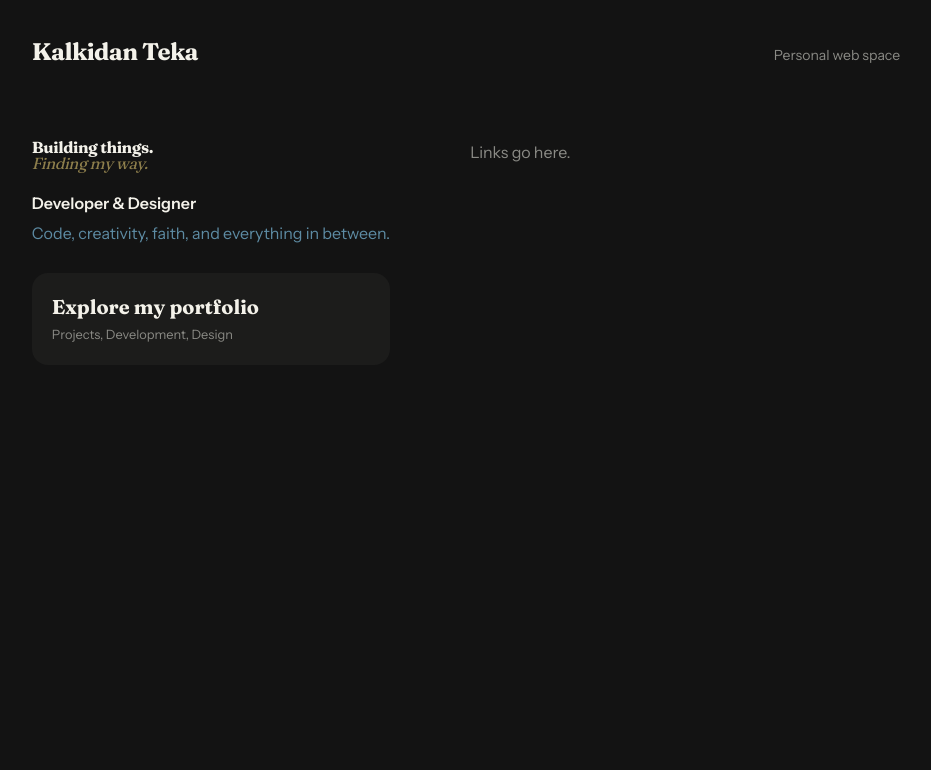
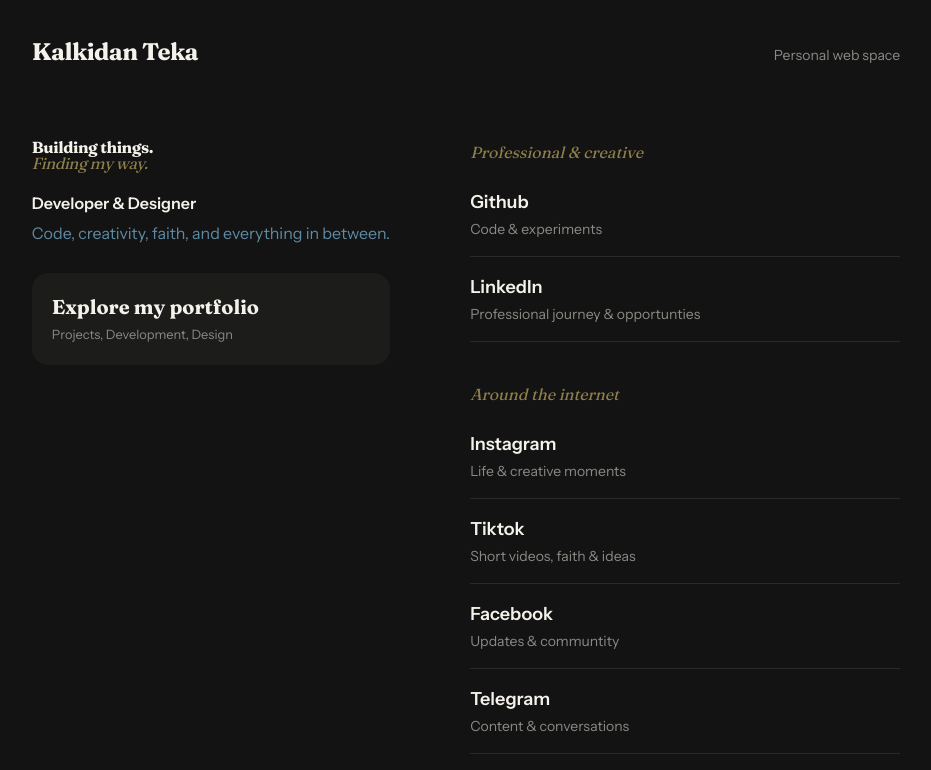
Before and after one commit to kalkidan-teka/my-digital-space, a Next.js app: page / in a window 1280 px wide. Shown: the top 770 px of the page, without its empty margins (174-1105 px from the left). Built offline with nearby package versions, Linux system fonts and the light colour scheme.

Commit message:
feat: movecontent into a typed data file

```diff
--- a/app/page.tsx
+++ b/app/page.tsx
@@ -1,4 +1,4 @@
-import Image from "next/image";
+import { linkGroups, profile } from "@/data/content";
 
 export default function Home() {
   return (
@@ -18,12 +18,8 @@ export default function Home() {
             Finding my way.
           </span>
         </h1>
-        <p className="mb-1.5 mt-5 font-semibold">
-           Developer & Designer
-        </p>
-        <p className="mb-7 max-w-[34ch] text-steel">
-          Code, creativity, faith, and everything in between.
-        </p>
+        <p className="mb-1.5 mt-5 font-semibold">{profile.roles}</p>
+        <p className="mb-7 max-w-[34ch] text-steel">{profile.tagline}</p>
         <a href="#"
            className="flex items-cenetr justify-between gap-5 rounded-2xl border-gold bg-card px-5 py-5"
         >
@@ -39,7 +35,21 @@ export default function Home() {
       </section>
 
       <main>
-        <p className="text-muted">Links go here.</p>
+        {linkGroups.map((group) => (
+          <section key={group.title} className="mb-10">
+            <h2 className="mb-2 font-display italic text-olive">{group.title}</h2>
+            {group.links.map((link) => (
+              <a
+                key={link.name}
+                href={link.href}
+                className="block border-b border-line py-4"
+                >
+                  <b className="block text-lg font-semibold">{link.name}</b>
+                  <span className="text-sm text-muted">{link.description}</span>
+                </a>
+            ))}
+        </section>
+        ))}
       </main>
       </div>
     </div>
--- /dev/null
+++ b/data/content.ts
@@ -0,0 +1,63 @@
+import { title } from "process";
+
+export type LinkItem = {
+    name: string;
+    description: string;
+    href: string;
+};
+
+export type LinkGroup = {
+    title: string;
+    links: LinkItem[];
+};
+
+export const profile = {
+    name: "kalkidan",
+    roles: "Developer & Designer",
+    tagline: "Code, creativity, faith, and everything in between.",
+    portfolio: {
+        title: "Explore my portfolio",
+        description: "Projects, development, design",
+        href: "#",
+    },
+};
+
+export const linkGroups: LinkGroup[] = [
+    {
+        title: "Professional & creative",
+        links: [
+            { name: "Github", description: "Code & experiments", href: "#"},
+            {
+                name: "LinkedIn",
+                description: "Professional journey & opportunties",
+                href: "#",
+            },
+        ],
+    },
+    {
+        title: "Around the internet",
+        links:[
+            { name: "Instagram", description: "Life & creative moments", href: "#"},
+            { name: "Tiktok", description: "Short videos, faith & ideas", href: "#"},
+            { name: "Facebook", description: "Updates & communtity", href: "#"},
+            { name: "Telegram", description: "Content & conversations", href:"#"},
+        ],
+    },
+];
+
+export const soundtrack = {
+    title: "The soundtrack",
+    heading: "Songs that keep me grounded.",
+    subheading: "Worship on repeat. Truth to return to.",
+    song: {
+        title: "Your favorite worship song",
+        artsist: "Song title, Artist",
+        href: "#",
+    },
+};
+
+export const scripture = {
+    title: "scripture",
+    qoute: "Abdie in me, and I in you.",
+    reference: "John 15:4 (ESV)",
+};
--- a/package.json
+++ b/package.json
@@ -9,7 +9,7 @@
     "lint": "eslint"
   },
   "dependencies": {
-    "next": "16.4.0",
+    "next": "^16.4.3",
     "react": "19.3.0",
     "react-dom": "19.3.0"
   },
```
Also changed, not shown: 1 other file (tests, documents, lock files or other folders).
